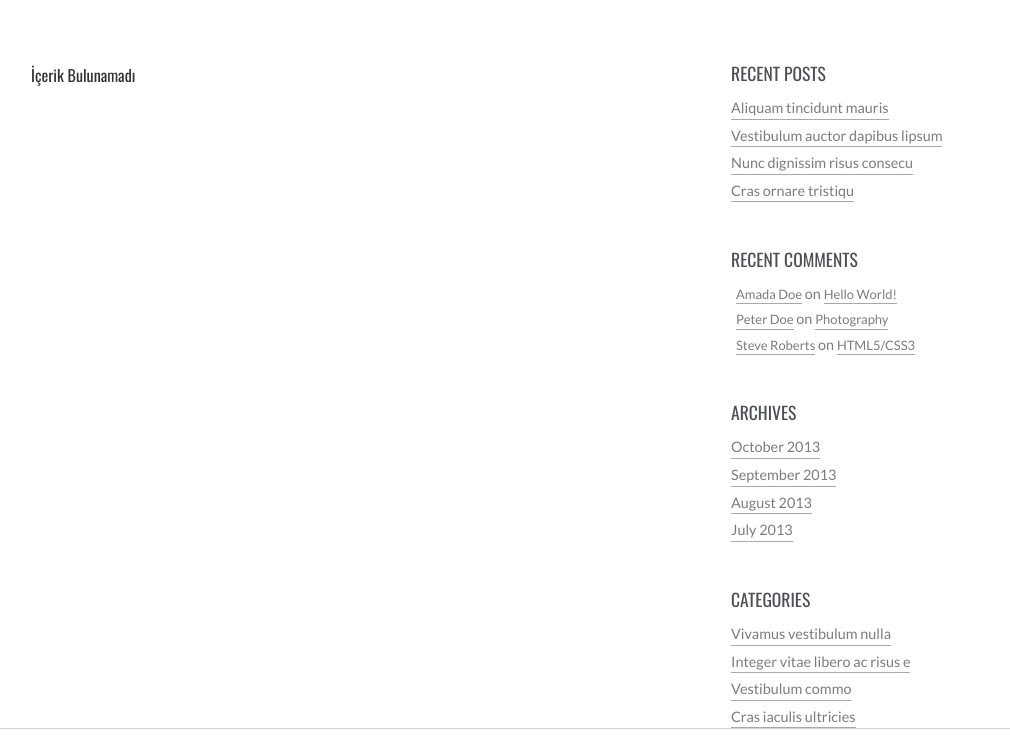
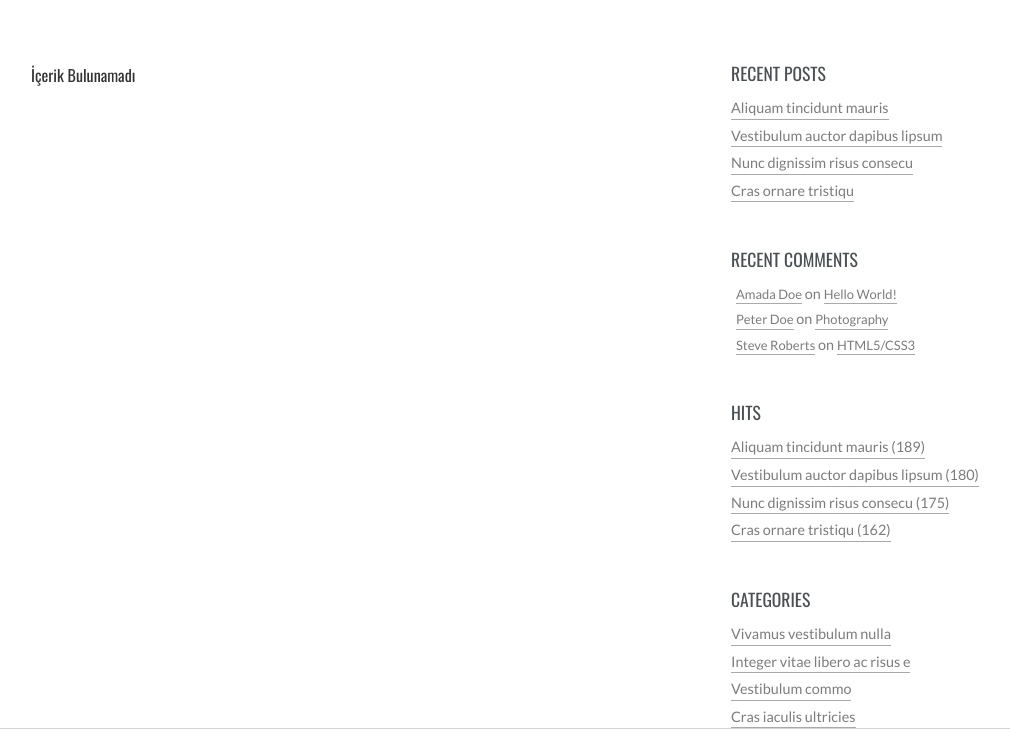
Before and after one commit to aysunbat/blog, a PHP site: page /blog/ in a window 1280 px wide. Shown: the part 170-911 px from the top of the page, without its empty margins (39-1049 px from the left). Run offline with PHP 8.4, Linux system fonts and the light colour scheme; data that the repository does not hold is empty; some libraries are stand-ins or nearby versions.

Commit message:
remember

```diff
--- a/tema/default/inc/yan.php
+++ b/tema/default/inc/yan.php
@@ -17,13 +17,13 @@
 					 </ul>
 				 </div>
 				 <div class="clearfix"></div>
-				 <div class="archives">
-					 <h3>ARCHIVES</h3>
+				 <div class="recent">
+					 <h3>HITS</h3>
 					 <ul>
-					 <li><a href="#">October 2013</a></li>
-					 <li><a href="#">September 2013</a></li>
-					 <li><a href="#">August 2013</a></li>
-					 <li><a href="#">July 2013</a></li>
+					 <li><a href="#">Aliquam tincidunt mauris (189)</a></li>
+					 <li><a href="#">Vestibulum auctor dapibus  lipsum (180)</a></li>
+					 <li><a href="#">Nunc dignissim risus consecu (175)</a></li>
+					 <li><a href="#">Cras ornare tristiqu (162)</a></li>
 					 </ul>
 				 </div>
 				 <div class="categories">
```
